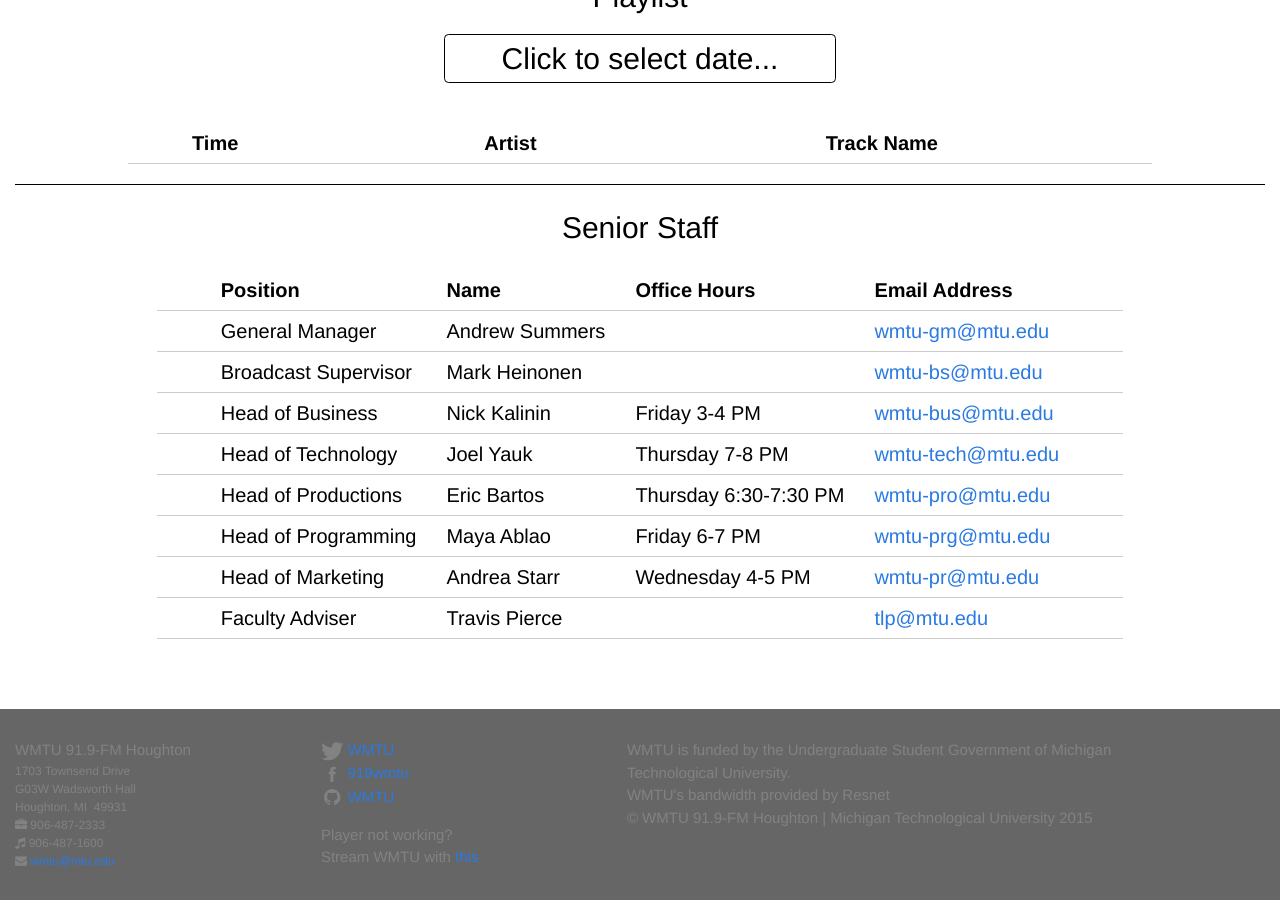
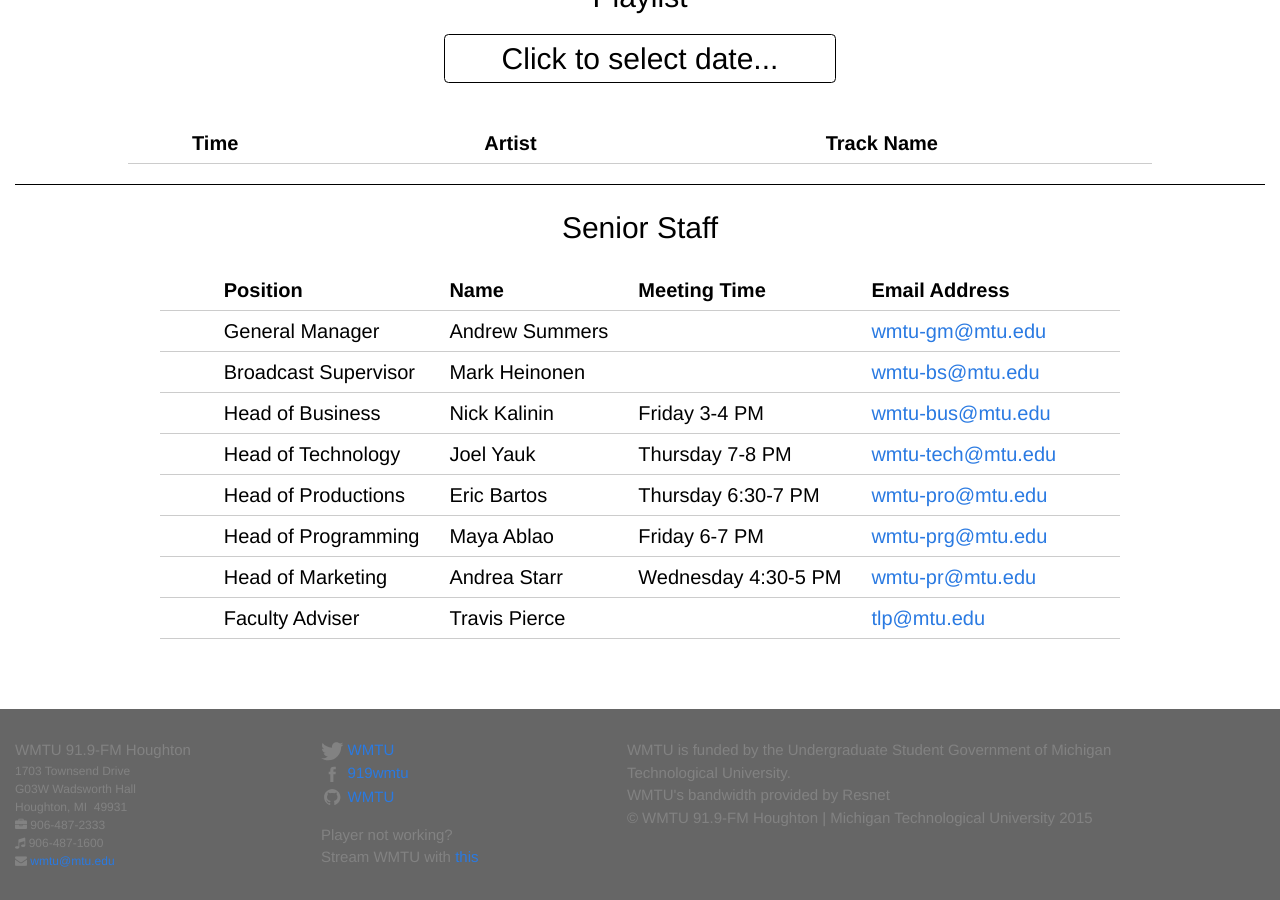
Before and after one commit to WMTU/wmtu.mtu.edu, a Jekyll site: the page built from index.html, in a window 1280 px wide and 900 px high, scrolled down 1267 px. Built offline with Jekyll 4.4.1, drawn with Linux system fonts in a browser that asks for light colours; some of the changed lines change nothing that is shown.

Commit message:
Update Marketing and Productions department meeting times

```diff
--- a/index.html
+++ b/index.html
@@ -39,7 +39,7 @@ layout: default
           Name
         </th>
         <th>
-          Office Hours
+          Meeting Time
         </th>
         <th>
           Email Address
@@ -109,7 +109,7 @@ layout: default
           Eric Bartos
         </td>
         <td>
-          Thursday 6:30-7:30 PM
+          Thursday 6:30-7 PM
         </td>
         <td>
           <a href="mailto:wmtu-pro@mtu.edu">wmtu-pro@mtu.edu</a>
@@ -137,7 +137,7 @@ layout: default
           Andrea Starr
         </td>
         <td>
-          Wednesday 4-5 PM
+          Wednesday 4:30-5 PM
         </td>
         <td>
           <a href="mailto:wmtu-pr@mtu.edu">wmtu-pr@mtu.edu</a>
```
